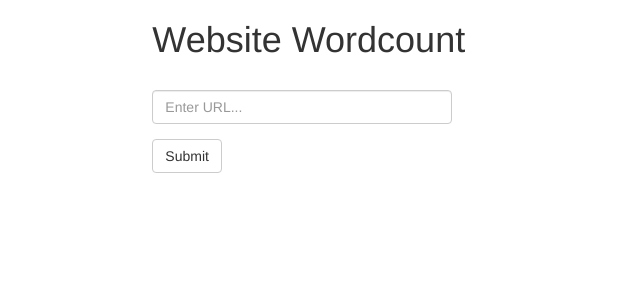
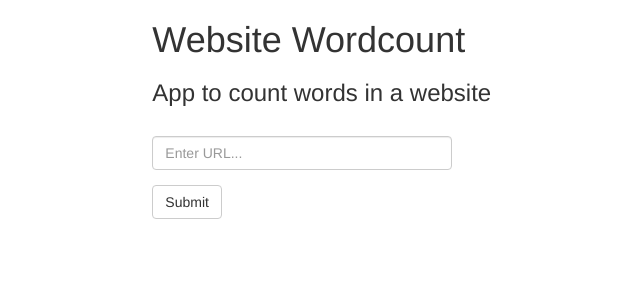
Before and after one commit to desubhankar94/Webpage_Wordcount, a Flask app: page / in a window 1280 px wide. Shown: the top 300 px of the page, without its empty margins (86-726 px from the left). Run offline with Flask 2, Linux system fonts and the light colour scheme; some libraries are stand-ins or nearby versions.

Commit message:
html changes

```diff
--- a/templates/index.html
+++ b/templates/index.html
@@ -15,6 +15,7 @@
       <div class="row">
         <div class="col-sm-5 col-sm-offset-1">
           <h1>Website Wordcount</h1>
+          <h3>App to count words in a website</h3>
           <br>
           <form role="form" method="POST" action="/">
             <div class="form-group">
```
